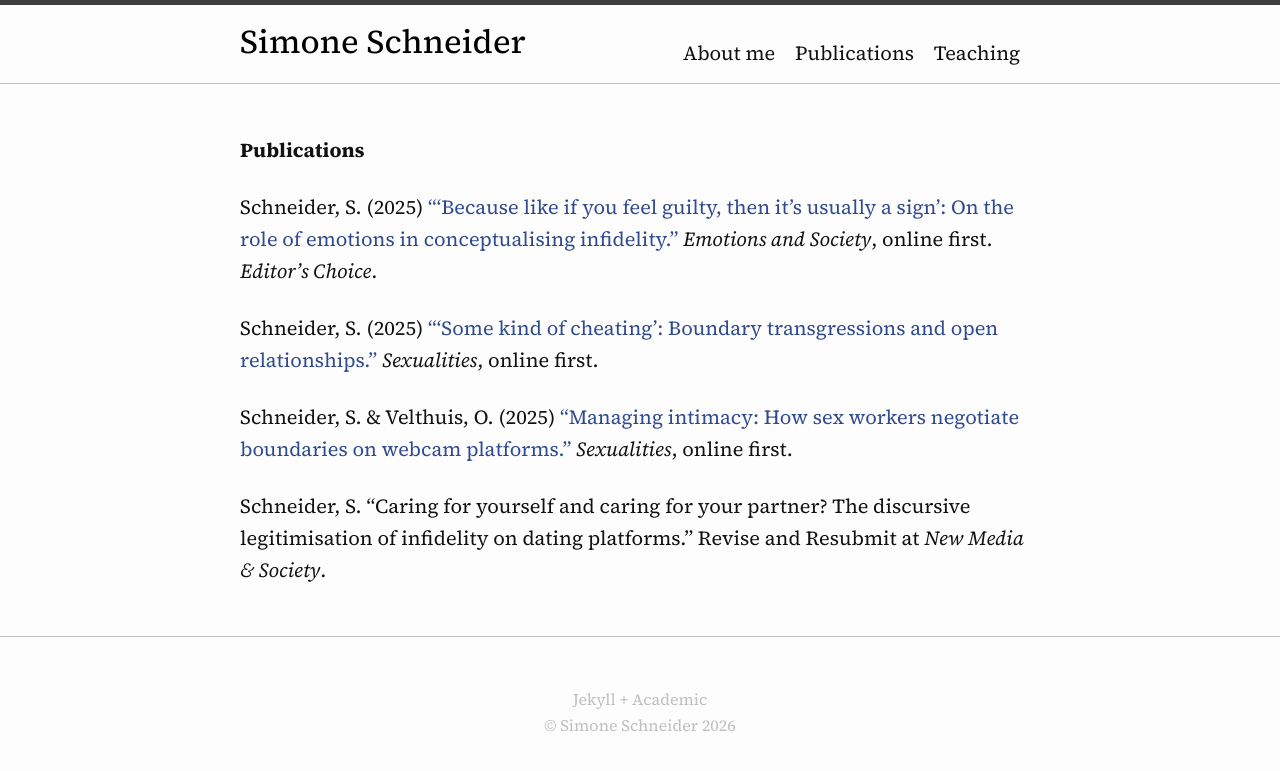
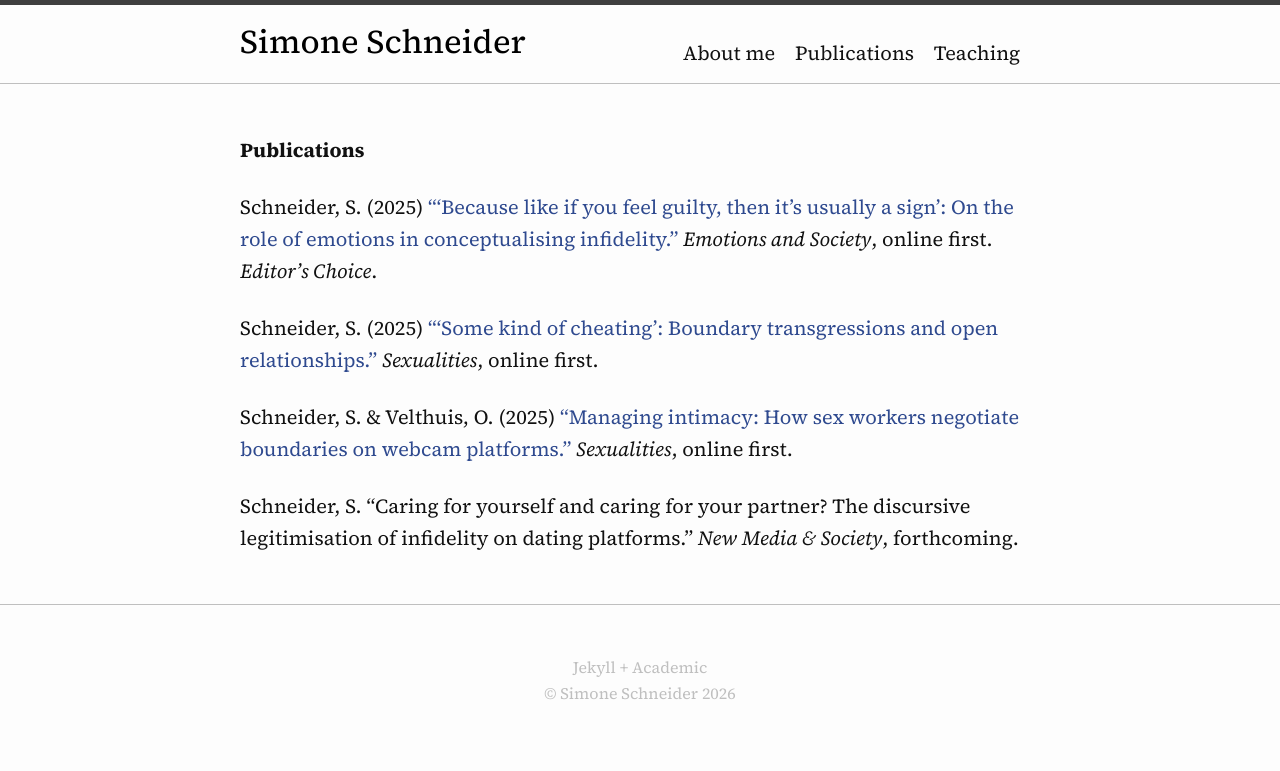
Before and after one commit to simone-schneider/simone-schneider.github.io, a Jekyll site: the page built from _pages/publications.md, in a window 1280 px wide. Shown: the top 771 px of the page. Built offline with Jekyll 4.4.1, drawn with Linux system fonts in a browser that asks for light colours.

Commit message:
Update publications.md

```diff
--- a/_pages/publications.md
+++ b/_pages/publications.md
@@ -12,4 +12,4 @@
 
 Schneider, S. & Velthuis, O. (2025) ["Managing intimacy: How sex workers negotiate boundaries on webcam platforms."](https://journals.sagepub.com/doi/10.1177/13634607251352674) *Sexualities*, online first.
 
-Schneider, S. "Caring for yourself and caring for your partner? The discursive legitimisation of infidelity on dating platforms." Revise and Resubmit at *New Media & Society*.
+Schneider, S. "Caring for yourself and caring for your partner? The discursive legitimisation of infidelity on dating platforms." *New Media & Society*, forthcoming.
```
